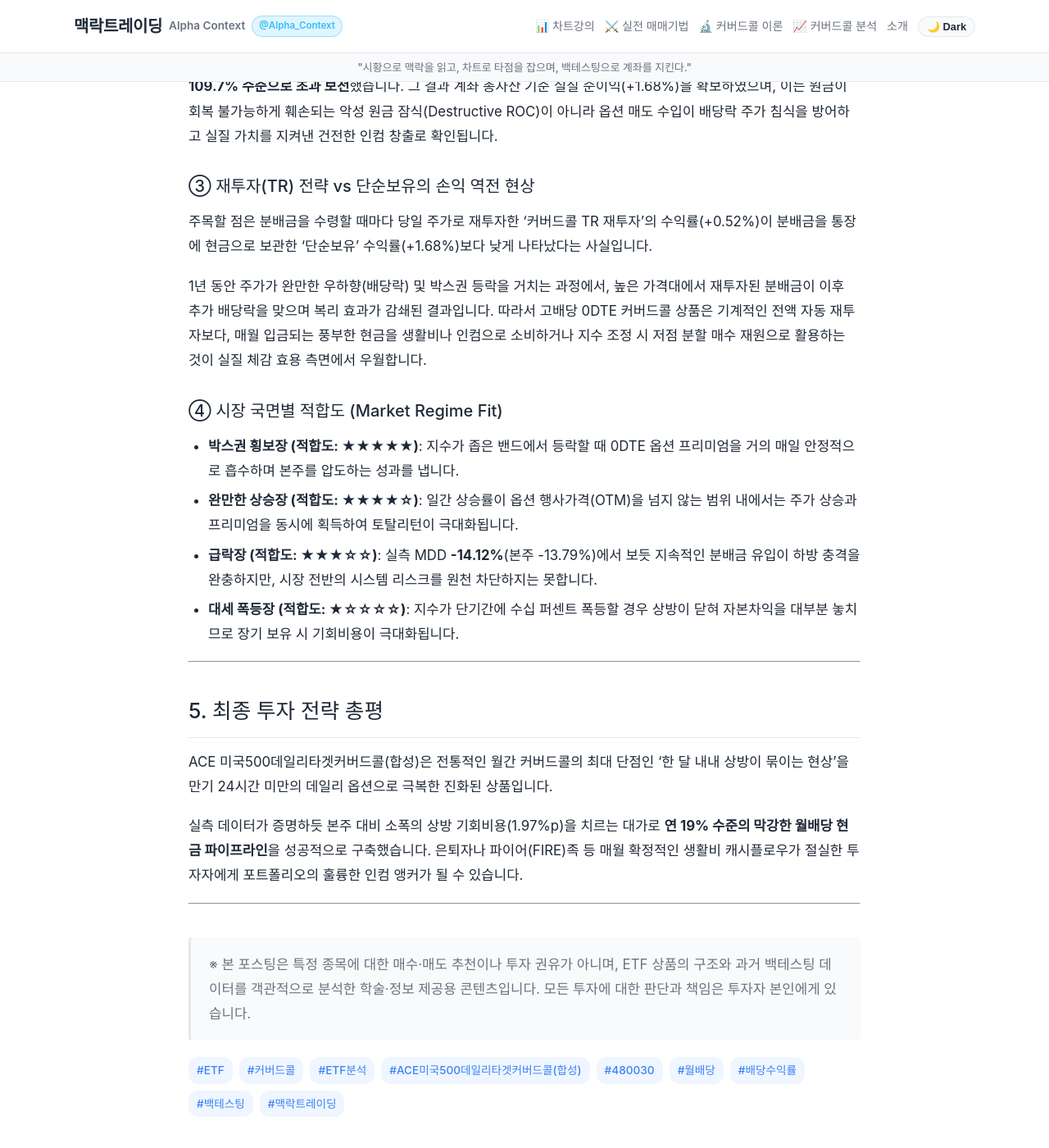
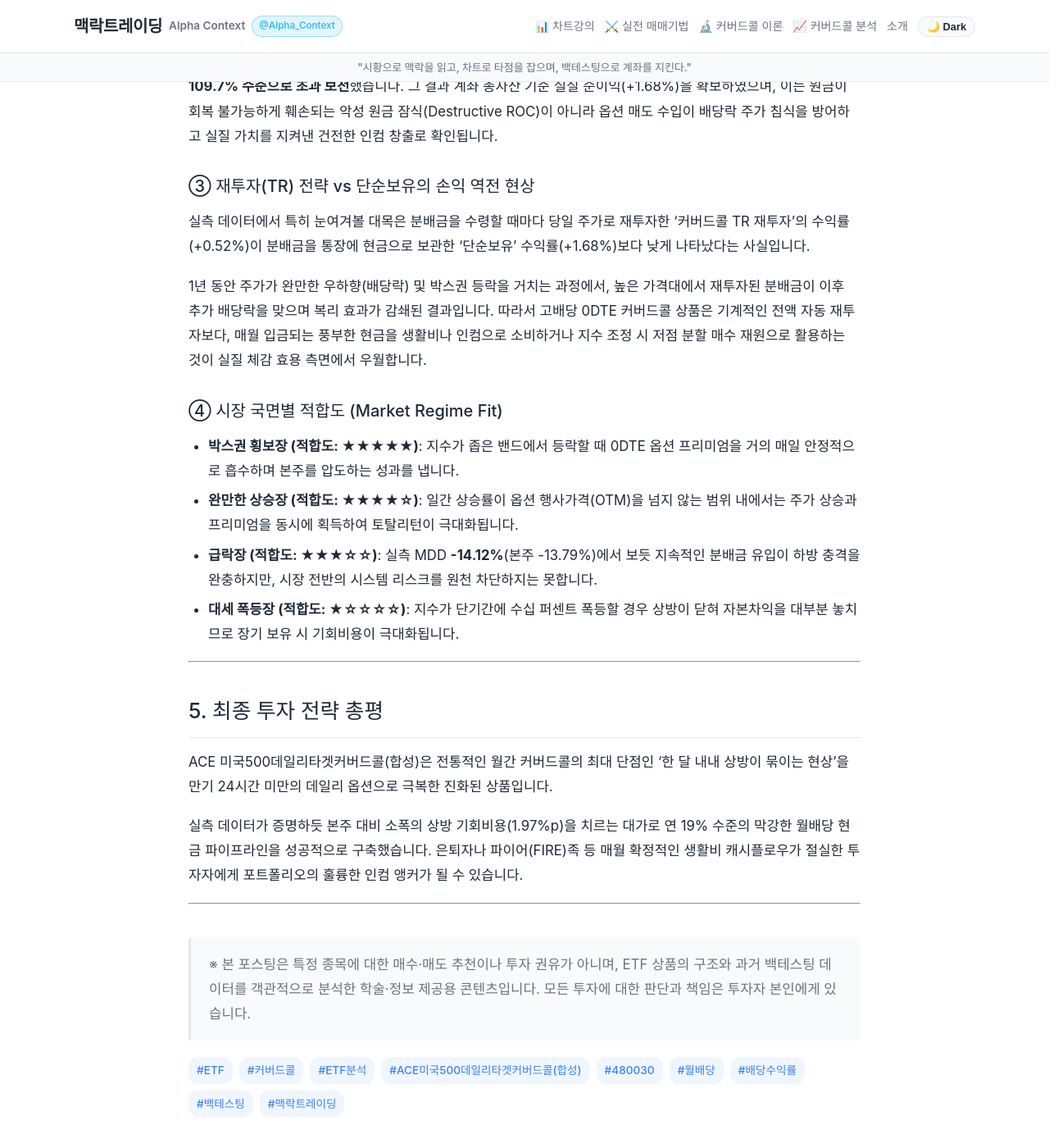
Before and after one commit to ideaspot360/stock, a Jekyll site: the page built from _posts/2026-11-16-480030-covered-call-backtest.md, in a window 1280 px wide and 1400 px high, scrolled down 2592 px. Shown: the whole window at 82% size. Built offline with Jekyll 4.4.1, drawn with Linux system fonts in a browser that asks for light colours.

Commit message:
fix(blog): eradicate residual AI cliches in covered call backtest posts per GEMINI constitution

```diff
--- a/_posts/2026-11-16-480030-covered-call-backtest.md
+++ b/_posts/2026-11-16-480030-covered-call-backtest.md
@@ -59,7 +59,7 @@ ACE 미국500데일리타겟커버드콜(합성)은 S&P 500 지수를 기초자
 분배금 지급에 따른 배당락 누적으로 순수 주가는 **-17.41%** 하락했으나, 수취한 총 분배금(+19.09%)이 주가 하락분을 **109.7% 수준으로 초과 보전**했습니다. 그 결과 계좌 총자산 기준 실질 순이익(+1.68%)을 확보하였으며, 이는 원금이 회복 불가능하게 훼손되는 악성 원금 잠식(Destructive ROC)이 아니라 옵션 매도 수입이 배당락 주가 침식을 방어하고 실질 가치를 지켜낸 건전한 인컴 창출로 확인됩니다.
 
 ### ③ 재투자(TR) 전략 vs 단순보유의 손익 역전 현상
-주목할 점은 분배금을 수령할 때마다 당일 주가로 재투자한 '커버드콜 TR 재투자'의 수익률(+0.52%)이 분배금을 통장에 현금으로 보관한 '단순보유' 수익률(+1.68%)보다 낮게 나타났다는 사실입니다.
+실측 데이터에서 특히 눈여겨볼 대목은 분배금을 수령할 때마다 당일 주가로 재투자한 '커버드콜 TR 재투자'의 수익률(+0.52%)이 분배금을 통장에 현금으로 보관한 '단순보유' 수익률(+1.68%)보다 낮게 나타났다는 사실입니다.
 
 1년 동안 주가가 완만한 우하향(배당락) 및 박스권 등락을 거치는 과정에서, 높은 가격대에서 재투자된 분배금이 이후 추가 배당락을 맞으며 복리 효과가 감쇄된 결과입니다. 따라서 고배당 0DTE 커버드콜 상품은 기계적인 전액 자동 재투자보다, 매월 입금되는 풍부한 현금을 생활비나 인컴으로 소비하거나 지수 조정 시 저점 분할 매수 재원으로 활용하는 것이 실질 체감 효용 측면에서 우월합니다.
 
@@ -75,7 +75,7 @@ ACE 미국500데일리타겟커버드콜(합성)은 S&P 500 지수를 기초자
 
 ACE 미국500데일리타겟커버드콜(합성)은 전통적인 월간 커버드콜의 최대 단점인 '한 달 내내 상방이 묶이는 현상'을 만기 24시간 미만의 데일리 옵션으로 극복한 진화된 상품입니다.
 
-실측 데이터가 증명하듯 본주 대비 소폭의 상방 기회비용(1.97%p)을 치르는 대가로 **연 19% 수준의 막강한 월배당 현금 파이프라인**을 성공적으로 구축했습니다. 은퇴자나 파이어(FIRE)족 등 매월 확정적인 생활비 캐시플로우가 절실한 투자자에게 포트폴리오의 훌륭한 인컴 앵커가 될 수 있습니다.
+실측 데이터가 증명하듯 본주 대비 소폭의 상방 기회비용(1.97%p)을 치르는 대가로 연 19% 수준의 막강한 월배당 현금 파이프라인을 성공적으로 구축했습니다. 은퇴자나 파이어(FIRE)족 등 매월 확정적인 생활비 캐시플로우가 절실한 투자자에게 포트폴리오의 훌륭한 인컴 앵커가 될 수 있습니다.
 
 ---
 
```
Also changed, not shown: _posts/2026-11-14-494300-covered-call-backtest.md (+1 -1 lines), _posts/2026-11-15-0219E0-covered-call-backtest.md (+2 -2 lines), _posts/2026-11-15-498400-covered-call-backtest.md (+1 -1 lines).
